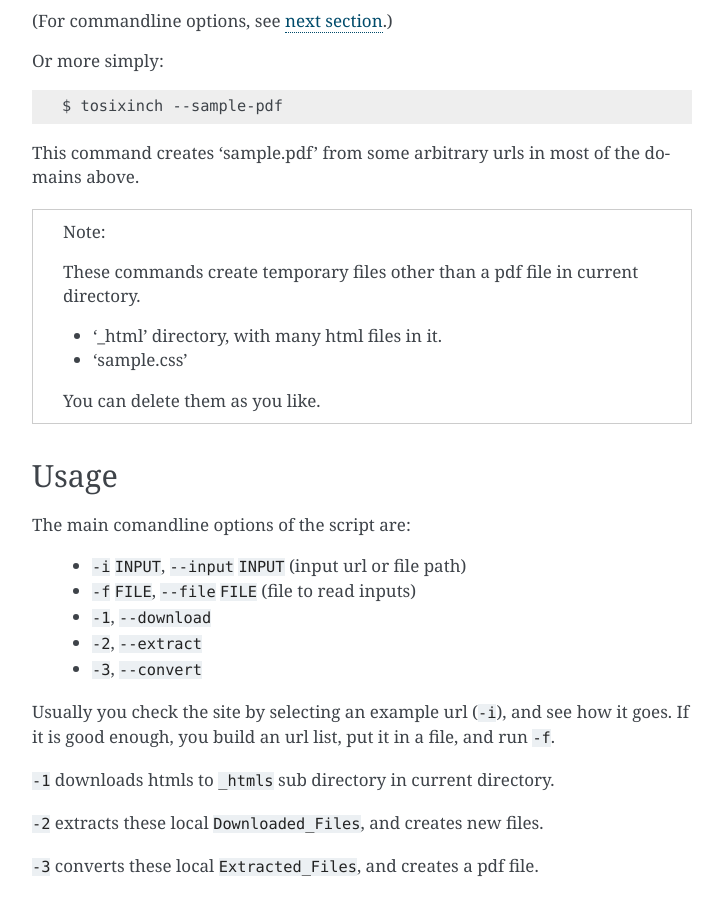
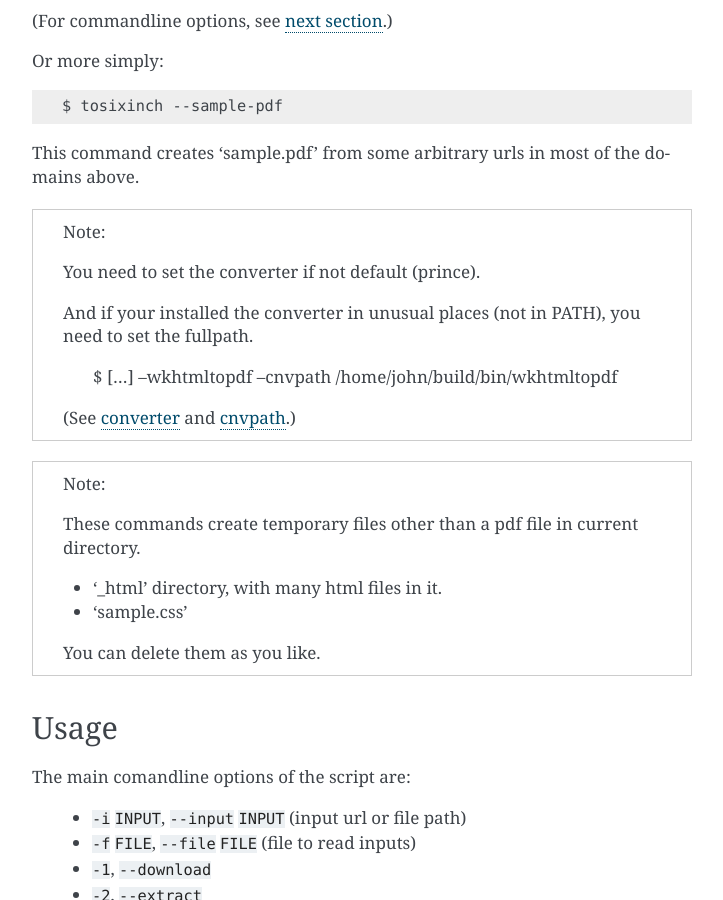
Before and after one commit to openandclose/tosixinch, a Sphinx documentation site: the page built from docs/intro.rst, in a window 1280 px wide and 900 px high, scrolled down 3687 px. Shown: the whole window, without its empty margins (388-1111 px from the left). Built offline with Sphinx 7.4.7, drawn with Linux system fonts in a browser that asks for light colours.

Commit message:
Document Add cnvpath usage (in Samples)

```diff
--- a/docs/intro.rst
+++ b/docs/intro.rst
@@ -192,6 +192,19 @@ Or more simply::
 
 This command creates 'sample.pdf'
 from some arbitrary urls in most of the domains above.
+
+.. note::
+
+    You need to set the converter if not default (prince).
+
+    And if your installed the converter in unusual places (not in PATH),
+    you need to set the fullpath.
+
+        $ [...] --wkhtmltopdf --cnvpath /home/john/build/bin/wkhtmltopdf
+
+    (See `converter <options.html#confopt-converter>`__
+    and `cnvpath <options.html#confopt-cnvpath>`__.)
+
 
 .. note::
 
```
